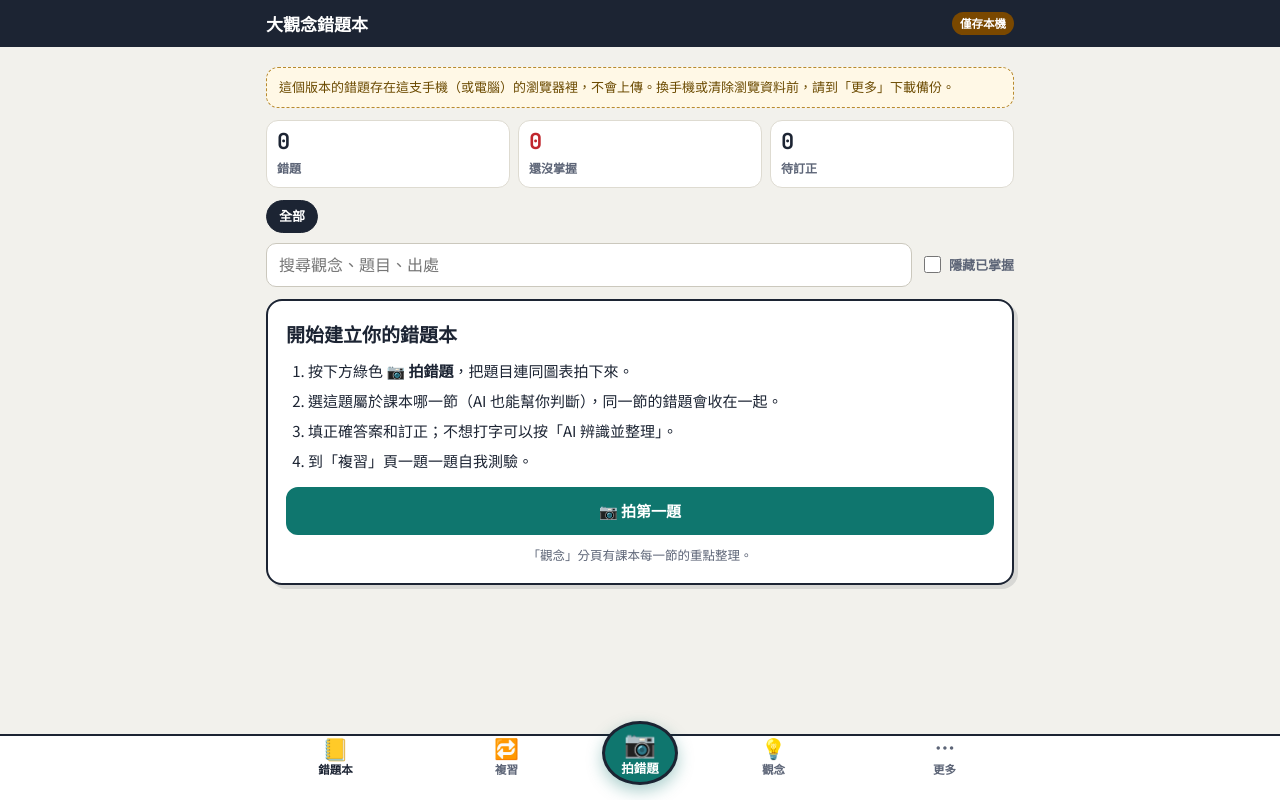
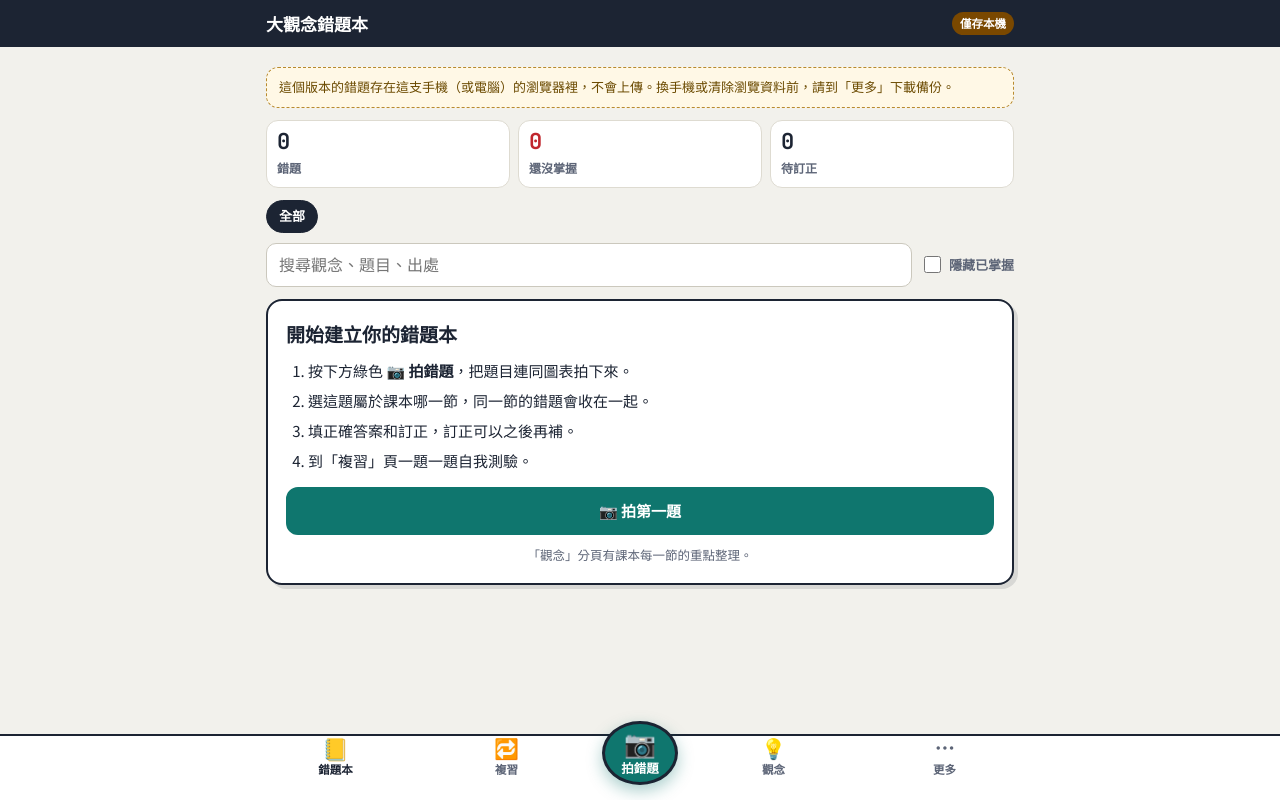
Before and after one commit to yi-hung-bit/mistake-book, a plain HTML site: page index.html in a window 1280 px wide. Drawn offline with Linux system fonts and the light colour scheme.

Commit message:
使用說明改為自行填寫的流程
Co-Authored-By: Claude Opus 5.5 <noreply@anthropic.com>
Claude-Session: https://claude.ai/code/session_01Cfv2QWVaakcqjjYXVKgaCT

```diff
--- a/index.html
+++ b/index.html
@@ -274,7 +274,7 @@ textarea.in{resize:vertical;line-height:1.55}
     </div>
     <div class="item">
       <h3>使用方式</h3>
-      <p>1. 按底部綠色「拍錯題」，拍下題目（圖表一起拍進去）。<br>2. 可裁切、旋轉；圖表在另一頁就再拍一張。<br>3. 選這題屬於課本哪一節；或按「AI 辨識並整理」，自動抄題、判斷章節、寫出詳解草稿。<br>4. 「複習」頁會一題一題考你，答對的標記為已掌握。</p>
+      <p>1. 按底部綠色「拍錯題」，拍下題目（圖表一起拍進去）。<br>2. 可裁切、旋轉；圖表在另一頁就再拍一張。<br>3. 選這題屬於課本哪一節，填上自己的答案、正確答案和訂正；訂正可以之後再補。<br>4. 「複習」頁會一題一題考你，答對的標記為已掌握。</p>
       <p>每個人看到的是自己的錯題本，其他人看不到。</p>
     </div>
   </div>
@@ -609,8 +609,8 @@ function renderBook() {
     list.innerHTML = `<div class="welcome">
       <h2>開始建立你的錯題本</h2>
       <ol><li>按下方綠色 <b>📷 拍錯題</b>，把題目連同圖表拍下來。</li>
-      <li>選這題屬於課本哪一節（AI 也能幫你判斷），同一節的錯題會收在一起。</li>
-      <li>填正確答案和訂正；不想打字可以按「AI 辨識並整理」。</li>
+      <li>選這題屬於課本哪一節，同一節的錯題會收在一起。</li>
+      <li>填正確答案和訂正，訂正可以之後再補。</li>
       <li>到「複習」頁一題一題自我測驗。</li></ol>
       <button class="btn green block" type="button" data-act="shoot">📷 拍第一題</button>
       <p class="hint" style="text-align:center;margin-top:10px">「觀念」分頁有課本每一節的重點整理。</p></div>`;
```
